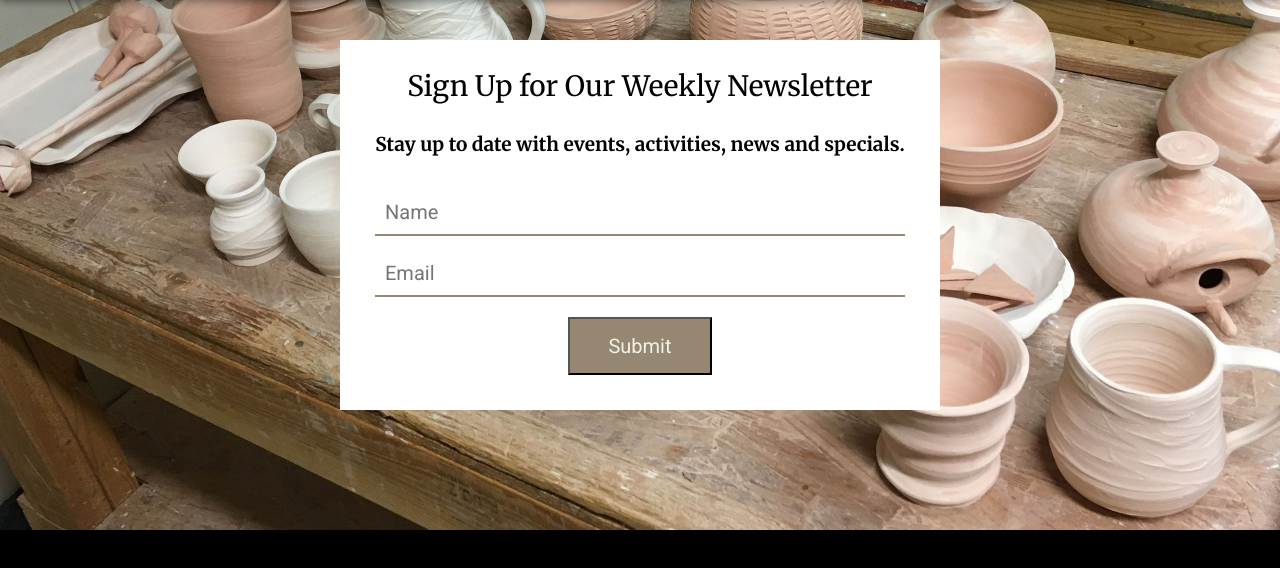
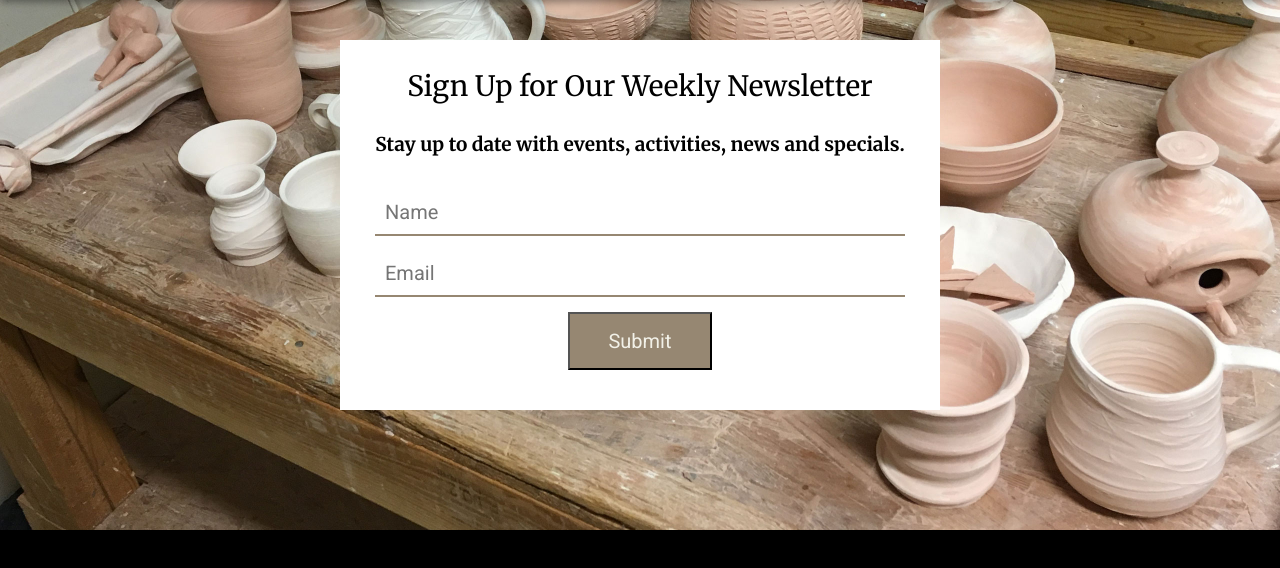
Before and after one commit to bstrong71/week-one-project, a plain HTML site: page newsletter.html in a window 1280 px wide. Shown: the part 140-708 px from the top of the page. Drawn offline with Linux system fonts and the light colour scheme.

Commit message:
added and fixed form element

```diff
--- a/newsletter.html
+++ b/newsletter.html
@@ -16,11 +16,13 @@
                <a href="newsletter.html">Newsletter</a>
             </nav>
             <section id="box">
-              <h3>Sign Up for Our Weekly Newsletter</h3>
-              <p>Stay up to date with events, activities, news and specials.</p>
-              <input type="text" name="Name" placeholder="Name">
-              <input type="email" name="Email" placeholder="Email">
-              <button type="button" name="Submit">Submit</button>
+              <form action="" method="post">
+                <h3>Sign Up for Our Weekly Newsletter</h3>
+                <p>Stay up to date with events, activities, news and specials.</p>
+                <input type="text" name="Name" placeholder="Name">
+                <input type="email" name="Email" placeholder="Email">
+                <button type="button" name="Submit">Submit</button>
+              </form>
             </section>
         </div>
     </body>
--- a/styles/newsletter.css
+++ b/styles/newsletter.css
@@ -94,6 +94,10 @@ body {
   margin-top: 0;
 }
 
+form {
+  text-align: center;
+}
+
 input {
   width: 85%;
   padding: 10px;
@@ -107,7 +111,7 @@ input {
 button {
   width: 24%;
   padding: 15px;
-  margin-top: 20px;
+  margin: 15px;
   background-color: #968772;
   color: #F2F1E8;
   font-family: Roboto;
```
